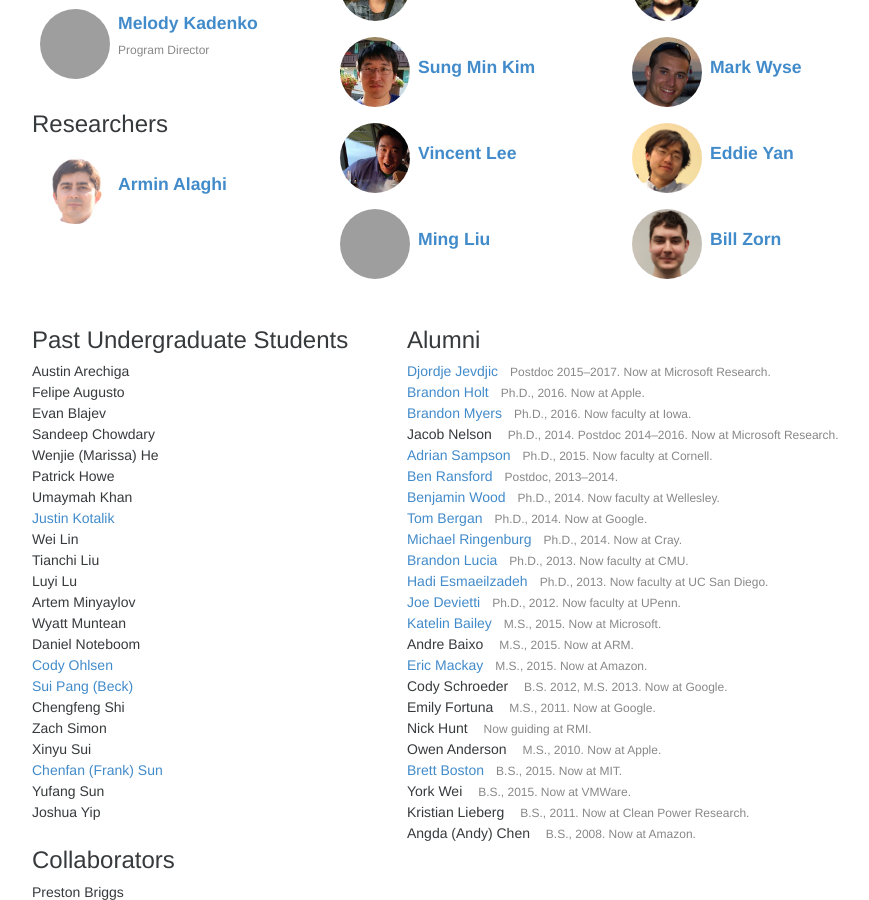
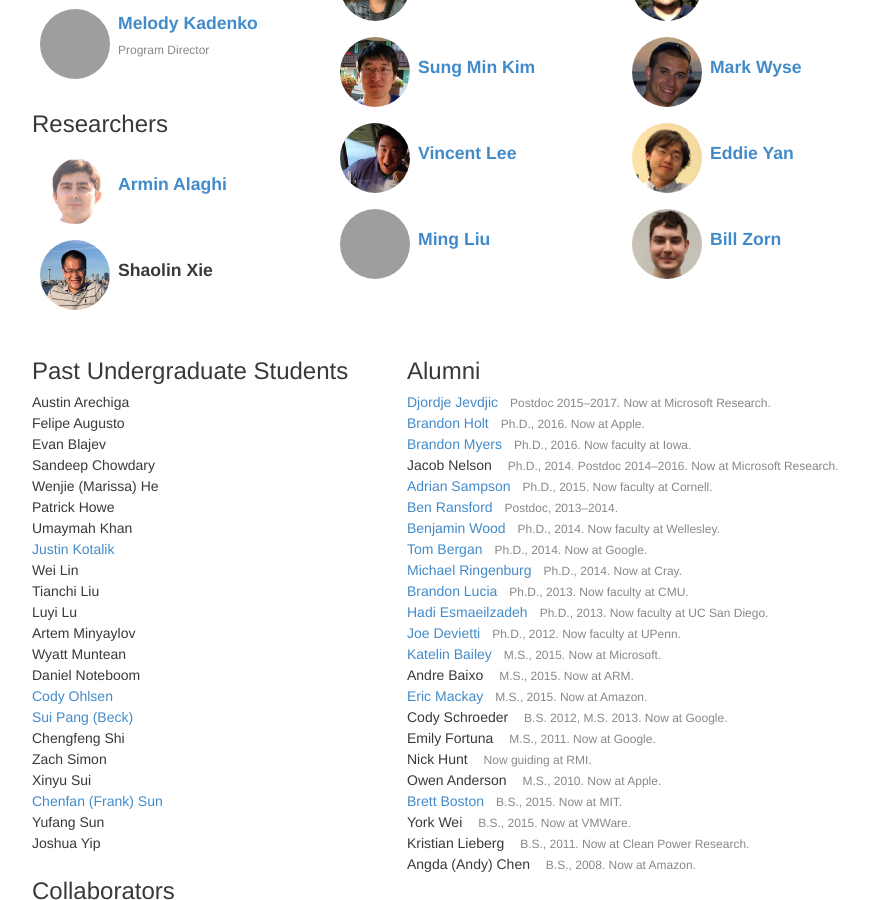
Before and after one commit to uwsampa/sampa-public, a Jekyll site: the page built from index.html, in a window 1280 px wide and 900 px high, scrolled down 1974 px, cut to the strip 0-900 px from the top of the window. Shown: the whole strip, without its empty margins (173-1042 px from the left). Built offline with Jekyll 4.4.1, drawn with Linux system fonts in a browser that asks for light colours; nearby versions of some CDN libraries; Markdown is read by kramdown in place of the engine named in the settings; grey boxes are pictures that could not be loaded.

Commit message:
+shaolin

```diff
--- a/_data/people.yml
+++ b/_data/people.yml
@@ -62,6 +62,11 @@ armin:
     role: postdoc
     webpage: "http://homes.cs.washington.edu/~armin/"
     image: /img/people/armin.jpg
+
+shaolin:
+    display_name: "Shaolin Xie"
+    role: postdoc
+    image: /img/people/shaolin.jpg
 
 # Grads
 # Alphabetical order
```
Also changed, not shown: img/people/shaolin.jpg (added).
